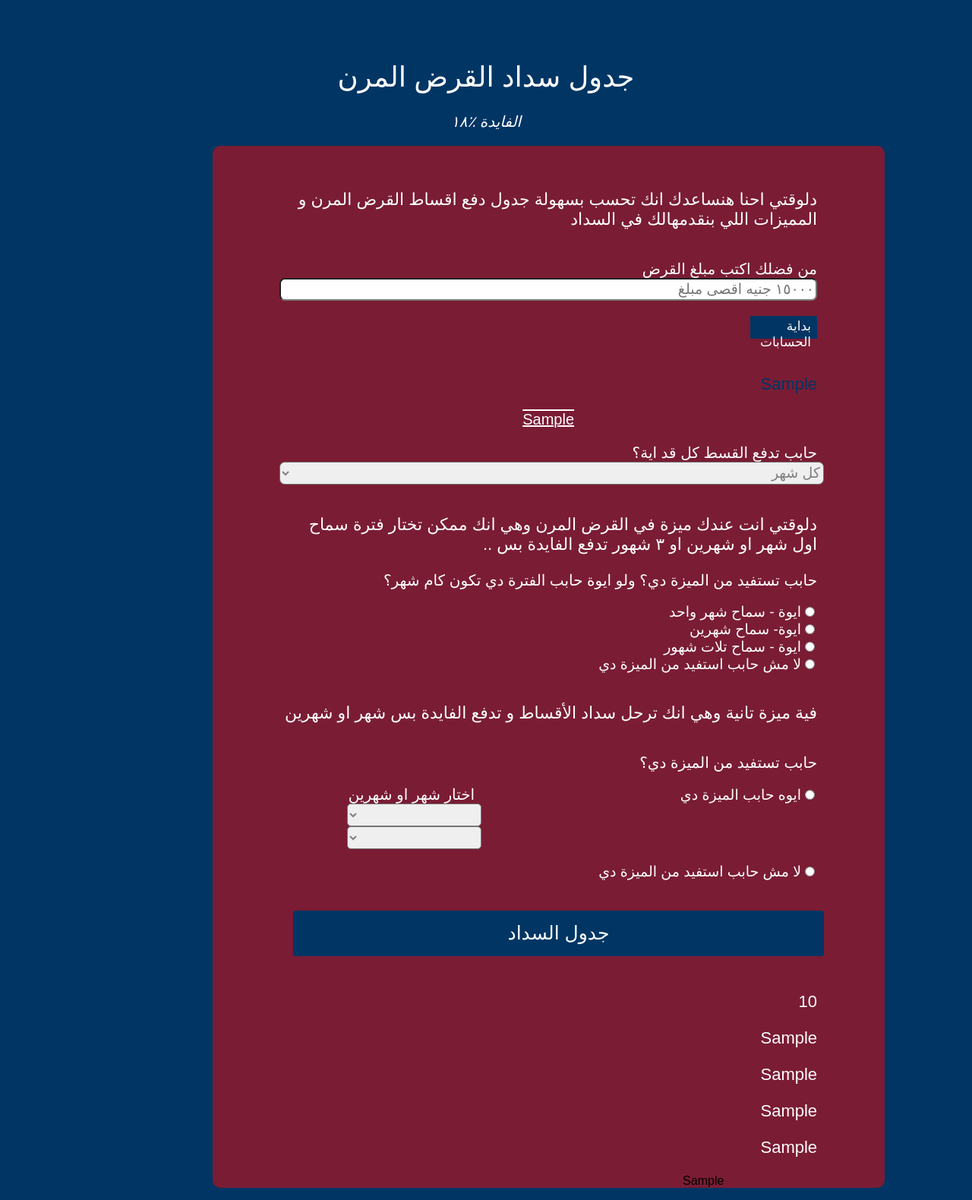
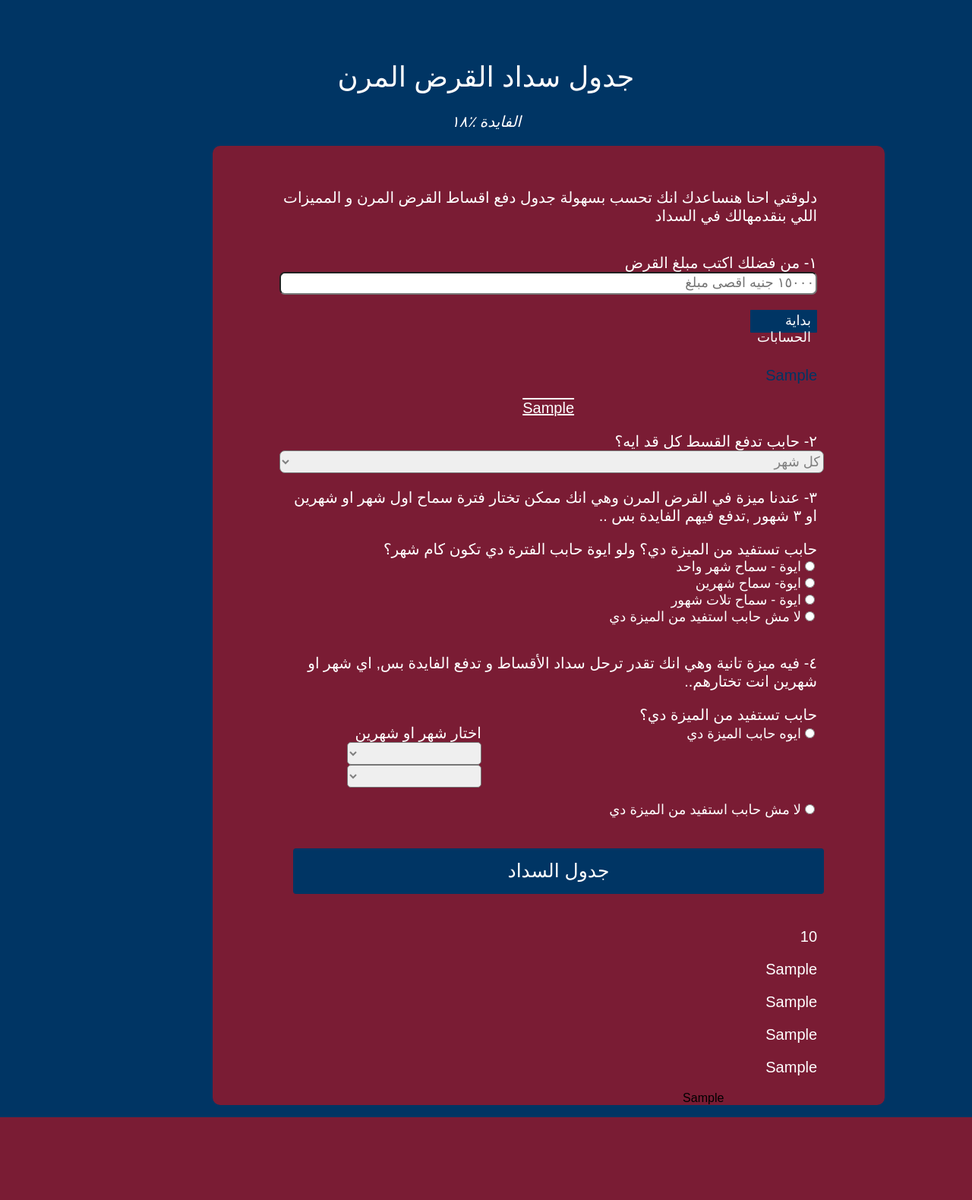
Before and after one commit to RaniaFleifel/flexible_microfinance_v2_arabic, a Flask app: template templates/ideal_html.html in a window 1280 px wide. Shown: the whole page at 76% size. After the commit the page ends 1471 px from the top, so only its background shows below. Run offline with Flask 3, Linux system fonts and the light colour scheme; the template is opened without the code that fills it: most values are stand-ins (such as "Sample title", 1, 10 or a date in 2020).

Commit message:
Update ideal_html.html numering and rephrasing

```diff
--- a/templates/ideal_html.html
+++ b/templates/ideal_html.html
@@ -69,7 +69,7 @@ This is a static survey form from freeCodeCamp
       margin-right: 10%;
       height: 30px;
       border-radius: 7px;
-      font-size: 19px;
+      font-size: 18px;
     }
 
     #email-label {
@@ -87,7 +87,7 @@ This is a static survey form from freeCodeCamp
       margin-right: 10%;
       height: 30px;
       border-radius: 7px;
-      font-size: 19px;
+      font-size: 20px;
     }
 
     #number-label {
@@ -105,7 +105,7 @@ This is a static survey form from freeCodeCamp
       margin-right: 10%;
       height: 30px;
       border-radius: 7px;
-      font-size: 19px;
+      font-size: 18px;
     }
 
     #dropdown-label {
@@ -125,7 +125,7 @@ This is a static survey form from freeCodeCamp
       margin-right: 9%;
       height: 30px;
       border-radius: 7px;
-      font-size: 19px;
+      font-size: 18px;
       color: grey;
     }
 
@@ -148,7 +148,7 @@ This is a static survey form from freeCodeCamp
       margin-right: 10%;
       height: 30px;
       border-radius: 7px;
-      font-size: 19px;
+      font-size: 18px;
       color: white;
     }
 
@@ -169,7 +169,7 @@ This is a static survey form from freeCodeCamp
       margin-right: 60%;
       height: 30px;
       border-radius: 5px;
-      font-size: 19px;
+      font-size: 18px;
       color: grey;
     }
 
@@ -186,7 +186,7 @@ This is a static survey form from freeCodeCamp
       font-family: arial;
       height: 30px;
       color: white;
-      font-size: 16px;
+      font-size: 18px;
     }
 
     #improvements {
@@ -195,7 +195,7 @@ This is a static survey form from freeCodeCamp
       margin-right: 9%;
       height: 30px;
       border-radius: 7px;
-      font-size: 19px;
+      font-size: 20px;
       color: white;
     }
 
@@ -214,7 +214,7 @@ This is a static survey form from freeCodeCamp
       margin-left: 10%;
       margin-right: 10%;
       height: 120px;
-      font-size: 19px;
+      font-size: 18px;
       color: grey;
       align-text: start;
       padding: 0.625rem;
@@ -247,7 +247,7 @@ This is a static survey form from freeCodeCamp
       border-color: #003564;
       border-style: solid;
       color: white;
-      font-size: 17px;
+      font-size: 18px;
       height: 30px;
       margin-top: 20px;
       margin-bottom: 25px;
@@ -259,24 +259,24 @@ This is a static survey form from freeCodeCamp
 
     <br>
     <br>
-<p style="margin-left: 10%; margin-right: 10%;color: white;font-size: 22px;"dir="rtl";lang="ar">دلوقتي احنا هنساعدك انك تحسب بسهولة جدول دفع اقساط  القرض المرن و المميزات اللي بنقدمهالك في السداد </p>
+<p style="margin-left: 10%; margin-right: 10%;color: white;font-size: 20px;"dir="rtl";lang="ar">دلوقتي احنا هنساعدك انك تحسب بسهولة جدول دفع اقساط  القرض المرن و المميزات اللي بنقدمهالك في السداد </p>
     <br>
 
 <form action="{{ url_for('calculations')}}" method="post" dir="rtl" lang="ar">
 
-      <label id="name-label" for="name" >من فضلك اكتب مبلغ القرض  </label>
+      <label id="name-label" for="name" >١- من فضلك اكتب مبلغ القرض  </label>
 <br>
       <input id="name" name="amount" dir="rtl" lang="ar" placeholder="١٥٠٠٠ جنيه اقصى مبلغ" required>
       <button type="submit" id="submit2" dir="rtl" lang="ar">بداية الحسابات</button>
       </form>
 
-<p style="margin-left: 10%; margin-right: 10%;color: 003564;font-size: 22px;" dir="rtl" lang="ar">{{loan_size_txt_no}}</p>
+<p style="margin-left: 10%; margin-right: 10%;color: 003564;font-size: 20px;" dir="rtl" lang="ar">{{loan_size_txt_no}}</p>
 
 <p style="margin-left: 10%; margin-right: 10%;color: white;font-size: 20px;text-align: center;text-decoration: overline underline" dir="rtl" lang="ar">{{loan_size_txt_yes}}</p>
 
 <form action="{{ url_for('payment_schedule')}}" method="post" dir="rtl" lang="ar">
 
-      <label id="dropdown-label" for="dropdown" dir="rtl" lang="ar"> حابب تدفع القسط كل قد اية؟ </label>
+      <label id="dropdown-label" for="dropdown" dir="rtl" lang="ar"> ٢- حابب تدفع القسط كل قد ايه؟ </label>
       <select id="dropdown", name=frequency>
         <option value="monthly" dir="rtl" lang="ar">كل شهر</option>
         <option value="biweekly" dir="rtl" lang="ar"> كل اسبوعين (مرتين في الشهر)</option>
@@ -286,12 +286,11 @@ This is a static survey form from freeCodeCamp
 
 
       <br>
-      <br>
-<p style="margin-left: 10%; margin-right: 10%;color: white;font-size: 22px;"dir="rtl";lang="ar">دلوقتي انت عندك ميزة في القرض المرن وهي انك ممكن تختار فترة سماح اول شهر او شهرين او ٣ شهور  تدفع الفايدة بس ..
+<p style="margin-left: 10%; margin-right: 10%;color: white;font-size: 20px;"dir="rtl";lang="ar">٣- عندنا ميزة في القرض المرن وهي انك ممكن تختار فترة سماح اول شهر او شهرين او ٣ شهور  ,تدفع فيهم الفايدة بس ..
 </p>
 
       <label for="recommend" id="recommend-label" dir="rtl" lang="ar"> حابب تستفيد من الميزة دي؟ ولو ايوة حابب الفترة دي تكون كام شهر؟
-</label><br><br>
+</label><br>
       <label id="recommend" dir="rtl" lang="ar">
         <input type="radio" value="yes1" name="grace" dir="rtl" lang="ar">ايوة - سماح شهر واحد
       </label><br>
@@ -307,11 +306,10 @@ This is a static survey form from freeCodeCamp
       <br>
       <br>
 
-<p style="margin-left: 10%; margin-right: 10%;color: white;font-size: 22px;"dir="rtl";lang="ar">فية ميزة تانية وهي انك ترحل سداد الأقساط و تدفع الفايدة بس شهر او شهرين
+<p style="margin-left: 10%; margin-right: 10%;color: white;font-size: 20px;"dir="rtl";lang="ar">٤- فيه ميزة تانية وهي انك تقدر ترحل سداد الأقساط و تدفع الفايدة بس, اي شهر او شهرين انت تختارهم..
 </p>
-    <br>
  <label for="recommend" id="recommend-label" dir="rtl" lang="ar"> حابب تستفيد من الميزة دي؟
-</label><br><br>
+</label><br>
       <label id="recommend"  dir="rtl" lang="ar">
         <input type="radio" value="yes" name="holiday" dir="rtl" lang="ar">ايوه حابب الميزة دي
       </label>
@@ -359,11 +357,11 @@ This is a static survey form from freeCodeCamp
       <button type="submit" id="submit">جدول السداد</button>
     </form>
 
-<p style="margin-left: 10%; margin-right: 10%;color: white;font-size: 22px;" dir="rtl" lang="ar">{{loan_amount_txt}}</p>
-<p style="margin-left: 10%; margin-right: 10%;color: white;font-size: 22px;" dir="rtl" lang="ar">{{start_month_txt}}</p>
-<p style="margin-left: 10%; margin-right: 10%;color: white;font-size: 22px;" dir="rtl" lang="ar">{{frequency_txt}}</p>
-<p style="margin-left: 10%; margin-right: 10%;color: white;font-size: 22px;" dir="rtl" lang="ar">{{grace_txt}}</p>
-<p style="margin-left: 10%; margin-right: 10%;color: white;font-size: 22px;" dir="rtl" lang="ar">{{holiday_txt}}</p>
+<p style="margin-left: 10%; margin-right: 10%;color: white;font-size: 20px;" dir="rtl" lang="ar">{{loan_amount_txt}}</p>
+<p style="margin-left: 10%; margin-right: 10%;color: white;font-size: 20px;" dir="rtl" lang="ar">{{start_month_txt}}</p>
+<p style="margin-left: 10%; margin-right: 10%;color: white;font-size: 20px;" dir="rtl" lang="ar">{{frequency_txt}}</p>
+<p style="margin-left: 10%; margin-right: 10%;color: white;font-size: 20px;" dir="rtl" lang="ar">{{grace_txt}}</p>
+<p style="margin-left: 10%; margin-right: 10%;color: white;font-size: 20px;" dir="rtl" lang="ar">{{holiday_txt}}</p>
 
 <p  style="margin-left: 70%; margin-right: 10%">{{table_final|safe}}  </p>
 
```
